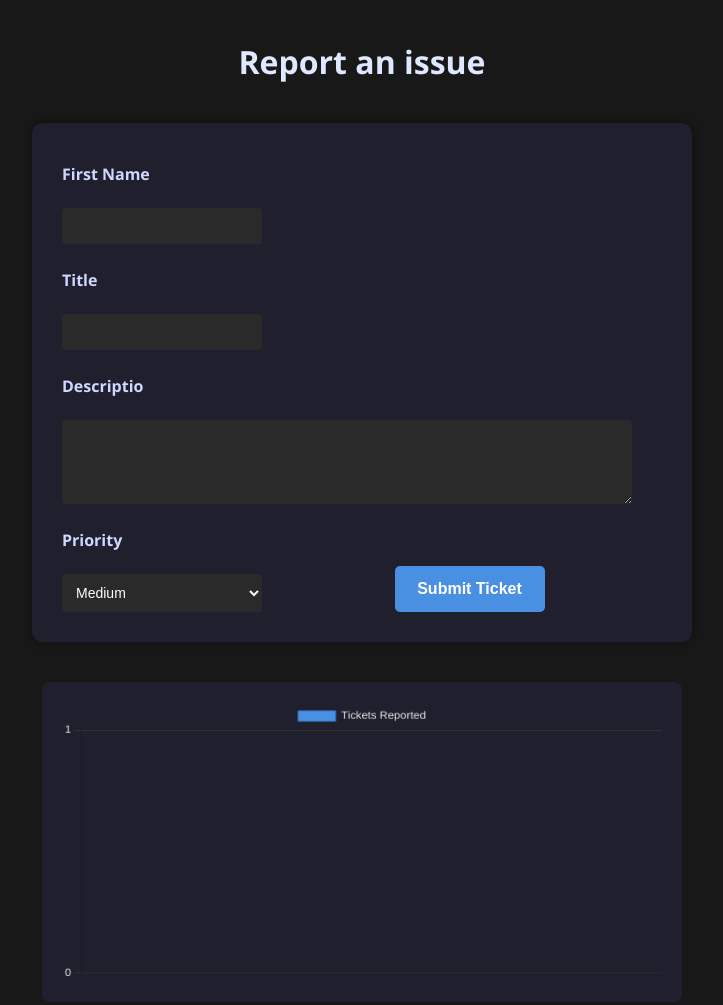
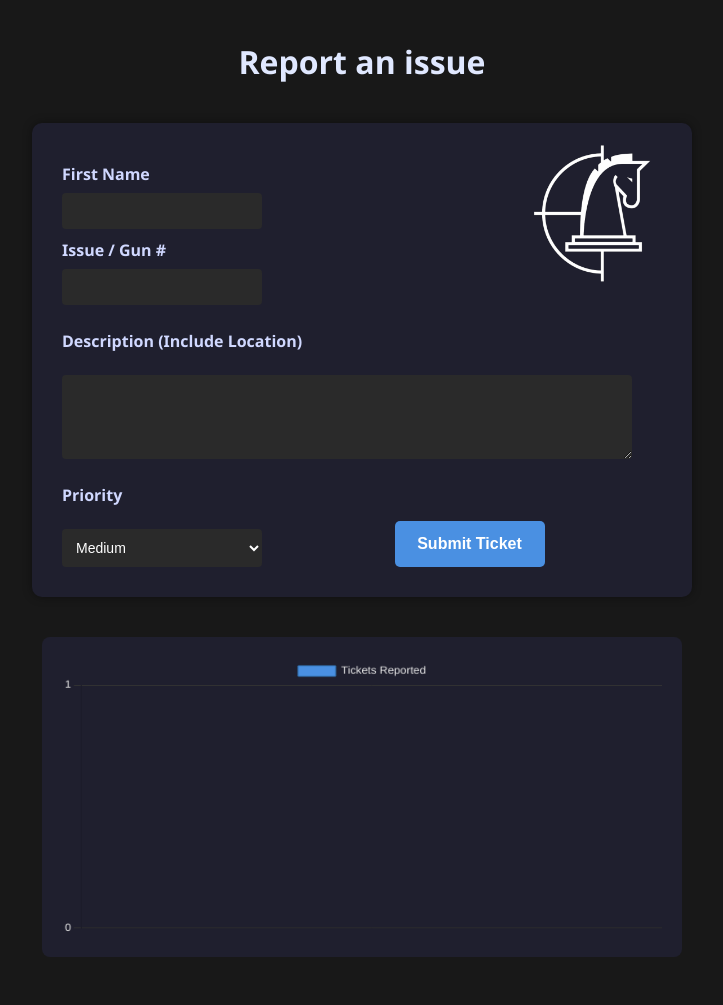
Before and after one commit to curtReuter/ticketsystem, a website: page public/index.html in a window 1280 px wide. Shown: the whole page, without its empty margins (278-1001 px from the left). Drawn offline with nearby package versions, Linux system fonts and the light colour scheme; no server answers.

Commit message:
last commit hopefully

```diff
--- a/public/index.html
+++ b/public/index.html
@@ -10,6 +10,7 @@
       color: #eaeaea;
       font-family: 'Segoe UI', Tahoma, Geneva, Verdana, sans-serif;
       margin: 40px;
+      position: relative;
     }
 
     h1 {
@@ -18,7 +19,20 @@
       margin-bottom: 40px;
     }
 
+    .logo-top-right {
+      position: absolute;
+      top: 20px;
+      right: 40px; /* Moved 20px to the left from right */
+      width: 120px;
+    }
+
+    .logo-top-right img {
+      width: 100%;
+      height: auto;
+    }
+
     form {
+      position: relative;
       background-color: #1f1f2e;
       border-radius: 10px;
       padding: 30px;
@@ -71,7 +85,7 @@
     #messageContainer {
       text-align: center;
       margin-top: 20px;
-      margin-bottom: 40px; /* Added bottom padding */
+      margin-bottom: 40px;
     }
 
     .message {
@@ -140,20 +154,27 @@
     #ticketForm textarea {
       width: 95%;
     }
-
   </style>
 </head>
 <body>
+
   <h1>Report an issue</h1>
 
   <form id="ticketForm">
-    <label for="reporter">First Name</label>
-    <input type="text" id="reporter" required />
+    <!-- Logo inside the form, top-right corner -->
+    <div class="logo-top-right">
+      <img src="dtaclogo.png" alt="DTAC Logo" />
+    </div>
 
-    <label for="title">Title</label>
-    <input type="text" id="title" required />
+    <div class="input-group">
+      <label for="reporter">First Name</label>
+      <input type="text" id="reporter" required />
 
-    <label for="description">Descriptio </label>
+      <label for="title">Issue / Gun #</label>
+      <input type="text" id="title" required />
+    </div>
+
+    <label for="description">Description (Include Location) </label>
     <textarea id="description" rows="4" required></textarea>
 
     <label for="priority">Priority</label>
```
Also changed, not shown: server.mjs (+23 -18 lines), public/DTACLogo.PNG (renamed from DTAC Logo.PNG), 2 other files.
